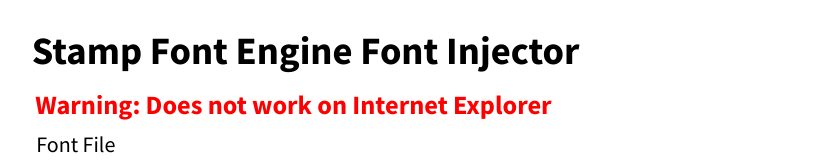
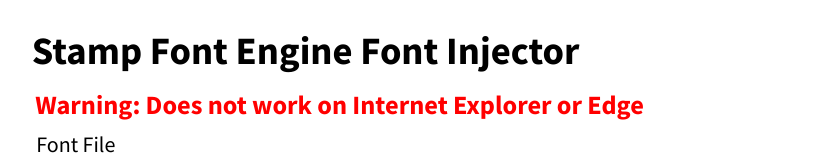
Before and after one commit to RexScratch/RexScratch.github.io, a plain HTML site: page font-injector/index.html in a window 1280 px wide. Shown: the top 160 px of the page, without its empty margins (229-1058 px from the left). Drawn offline with Linux system fonts and the light colour scheme.

Commit message:
Added warning for Edge

```diff
--- a/font-injector/index.html
+++ b/font-injector/index.html
@@ -17,7 +17,7 @@
         <script type="text/javascript" src="main.js"></script>
 
         <h1>Stamp Font Engine Font Injector</h1>
-        <p class="warning">Warning: Does not work on Internet Explorer</p>
+        <p class="warning">Warning: Does not work on Internet Explorer or Edge</p>
 
         <h6>Font File</h6>
         <input type="file" accept=".ttf,.otf" onchange="openFont(event)">
```
